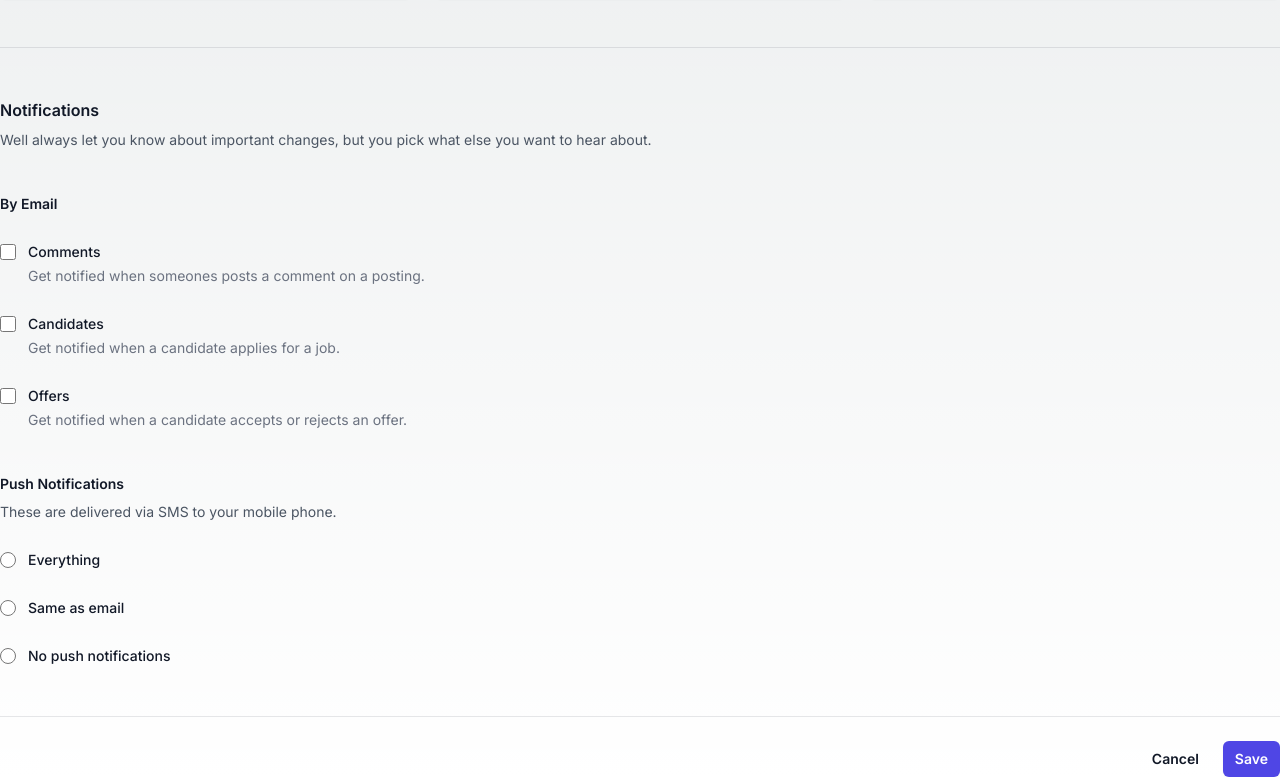
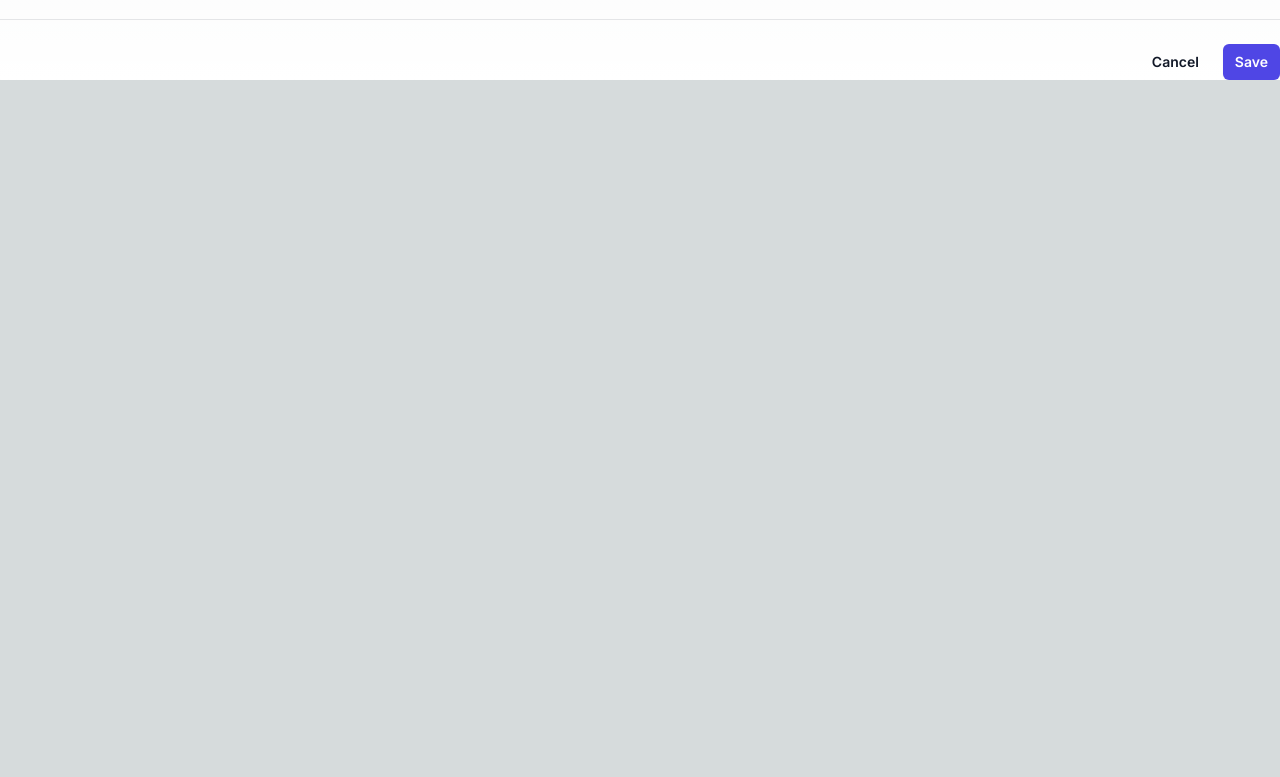
Before and after one commit to alexisDiaz-W/Findr, a Next.js app: page /ConnectPage in a window 1280 px wide. Shown: the part 1271-2048 px from the top of the page. After the commit the page ends 1351 px from the top, so only its background shows below. Built offline with nearby package versions, Linux system fonts and the light colour scheme.

Commit message:
test update

```diff
--- a/app/ConnectPage/page.tsx
+++ b/app/ConnectPage/page.tsx
@@ -96,7 +96,7 @@ export default function Example() {
 
               <div className="col-span-full">
                 <label htmlFor="photo" className="block text-sm font-medium leading-6 text-gray-900">
-                  Photo
+                  Company Logo
                 </label>
                 <div className="mt-2 flex items-center gap-x-3">
                   <button
@@ -132,8 +132,7 @@ export default function Example() {
           </div>
 
           <div className="border-b border-gray-900/10 pb-12">
-            <h2 className="text-base font-semibold leading-7 text-gray-900">Personal Information</h2>
-            <p className="mt-1 text-sm leading-6 text-gray-600">Use a permanent address where you can receive mail.</p>
+            <h2 className="text-base font-semibold leading-7 text-gray-900">Contact Information</h2>
 
             <div className="mt-10 grid grid-cols-1 gap-x-6 gap-y-8 sm:grid-cols-6">
               <div className="sm:col-span-3">
@@ -260,108 +259,6 @@ export default function Example() {
               </div>
             </div>
           </div>
-
-          <div className="border-b border-gray-900/10 pb-12">
-            <h2 className="text-base font-semibold leading-7 text-gray-900">Notifications</h2>
-            <p className="mt-1 text-sm leading-6 text-gray-600">
-              Well always let you know about important changes, but you pick what else you want to hear about.
-            </p>
-
-            <div className="mt-10 space-y-10">
-              <fieldset>
-                <legend className="text-sm font-semibold leading-6 text-gray-900">By Email</legend>
-                <div className="mt-6 space-y-6">
-                  <div className="relative flex gap-x-3">
-                    <div className="flex h-6 items-center">
-                      <input
-                        id="comments"
-                        name="comments"
-                        type="checkbox"
-                        className="h-4 w-4 rounded border-gray-300 text-indigo-600 focus:ring-indigo-600"
-                      />
-                    </div>
-                    <div className="text-sm leading-6">
-                      <label htmlFor="comments" className="font-medium text-gray-900">
-                        Comments
-                      </label>
-                      <p className="text-gray-500">Get notified when someones posts a comment on a posting.</p>
-                    </div>
-                  </div>
-                  <div className="relative flex gap-x-3">
-                    <div className="flex h-6 items-center">
-                      <input
-                        id="candidates"
-                        name="candidates"
-                        type="checkbox"
-                        className="h-4 w-4 rounded border-gray-300 text-indigo-600 focus:ring-indigo-600"
-                      />
-                    </div>
-                    <div className="text-sm leading-6">
-                      <label htmlFor="candidates" className="font-medium text-gray-900">
-                        Candidates
-                      </label>
-                      <p className="text-gray-500">Get notified when a candidate applies for a job.</p>
-                    </div>
-                  </div>
-                  <div className="relative flex gap-x-3">
-                    <div className="flex h-6 items-center">
-                      <input
-                        id="offers"
-                        name="offers"
-                        type="checkbox"
-                        className="h-4 w-4 rounded border-gray-300 text-indigo-600 focus:ring-indigo-600"
-                      />
-                    </div>
-                    <div className="text-sm leading-6">
-                      <label htmlFor="offers" className="font-medium text-gray-900">
-                        Offers
-                      </label>
-                      <p className="text-gray-500">Get notified when a candidate accepts or rejects an offer.</p>
-                    </div>
-                  </div>
-                </div>
-              </fieldset>
-              <fieldset>
-                <legend className="text-sm font-semibold leading-6 text-gray-900">Push Notifications</legend>
-                <p className="mt-1 text-sm leading-6 text-gray-600">These are delivered via SMS to your mobile phone.</p>
-                <div className="mt-6 space-y-6">
-                  <div className="flex items-center gap-x-3">
-                    <input
-                      id="push-everything"
-                      name="push-notifications"
-                      type="radio"
-                      className="h-4 w-4 border-gray-300 text-indigo-600 focus:ring-indigo-600"
-                    />
-                    <label htmlFor="push-everything" className="block text-sm font-medium leading-6 text-gray-900">
-                      Everything
-                    </label>
-                  </div>
-                  <div className="flex items-center gap-x-3">
-                    <input
-                      id="push-email"
-                      name="push-notifications"
-                      type="radio"
-                      className="h-4 w-4 border-gray-300 text-indigo-600 focus:ring-indigo-600"
-                    />
-                    <label htmlFor="push-email" className="block text-sm font-medium leading-6 text-gray-900">
-                      Same as email
-                    </label>
-                  </div>
-                  <div className="flex items-center gap-x-3">
-                    <input
-                      id="push-nothing"
-                      name="push-notifications"
-                      type="radio"
-                      className="h-4 w-4 border-gray-300 text-indigo-600 focus:ring-indigo-600"
-                    />
-                    <label htmlFor="push-nothing" className="block text-sm font-medium leading-6 text-gray-900">
-                      No push notifications
-                    </label>
-                  </div>
-                </div>
-              </fieldset>
-            </div>
-          </div>
         </div>
 
         <div className="mt-6 flex items-center justify-end gap-x-6">
--- a/app/PricingPage/page.tsx
+++ b/app/PricingPage/page.tsx
@@ -26,8 +26,7 @@ export default function Example() {
         <div className="mx-auto max-w-2xl sm:text-center">
           <h2 className="text-3xl font-bold tracking-tight text-gray-900 sm:text-4xl">Simple no-tricks pricing</h2>
           <p className="mt-6 text-lg leading-8 text-gray-600">
-            Distinctio et nulla eum soluta et neque labore quibusdam. Saepe et quasi iusto modi velit ut non voluptas
-            in. Explicabo id ut laborum.
+            Connect with our sales team today.
           </p>
         </div>
         <div className="mx-auto mt-16 max-w-2xl rounded-3xl ring-1 ring-gray-200 sm:mt-20 lg:mx-0 lg:flex lg:max-w-none">
```
